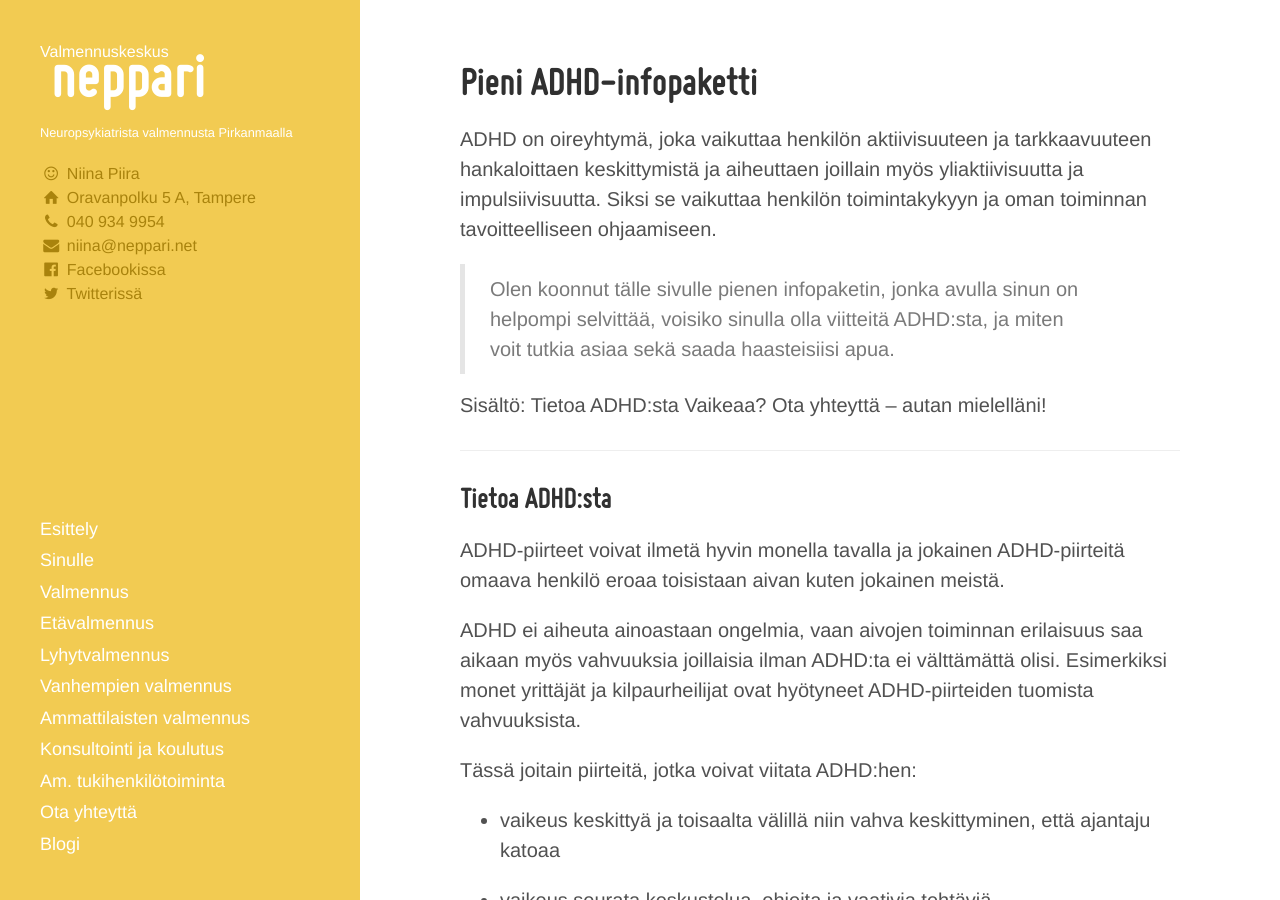
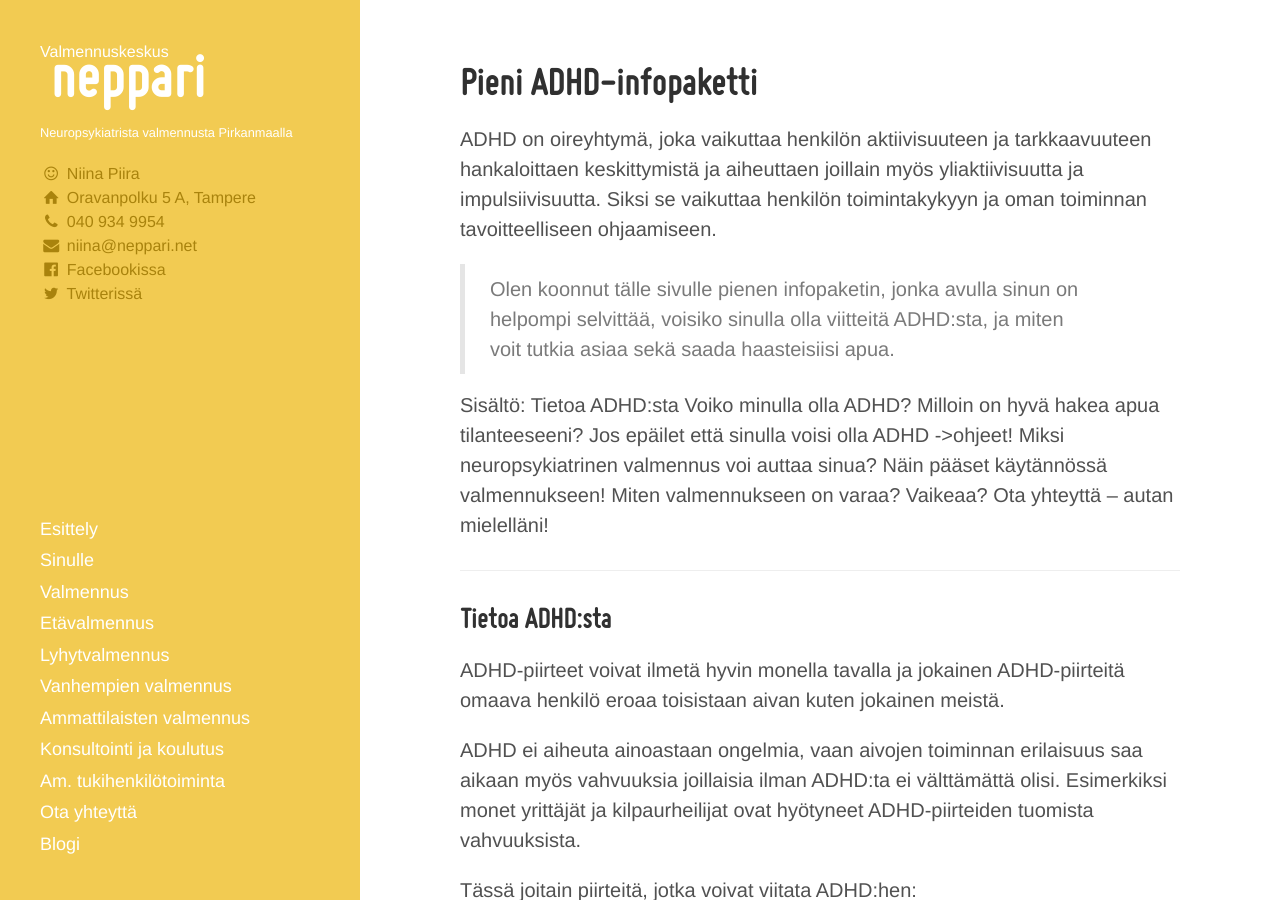
Before and after one commit to niinapiira/neppari.net, a Jekyll site: the page built from pieni-adhd-infopaketti.md, in a window 1280 px wide and 900 px high. Built offline with Jekyll 4.4.1, drawn with Linux system fonts in a browser that asks for light colours.

Commit message:
Updated pieni-adhd-infopaketti.md

```diff
--- a/pieni-adhd-infopaketti.md
+++ b/pieni-adhd-infopaketti.md
@@ -13,6 +13,12 @@ Siksi se vaikuttaa henkilön toimintakykyyn ja oman toiminnan tavoitteelliseen o
 
 Sisältö:
 Tietoa ADHD:sta
+Voiko minulla olla ADHD?
+Milloin on hyvä hakea apua tilanteeseeni?
+Jos epäilet että sinulla voisi olla ADHD ->ohjeet!
+Miksi neuropsykiatrinen valmennus voi auttaa sinua?
+Näin pääset käytännössä valmennukseen!
+Miten valmennukseen on varaa?
 Vaikeaa? Ota yhteyttä – autan mielelläni!
 
 ___
```
